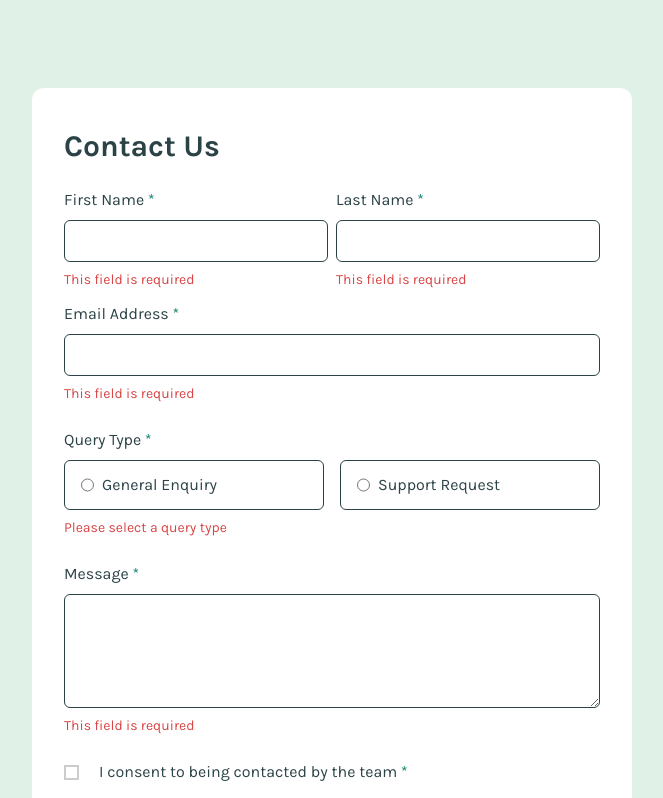
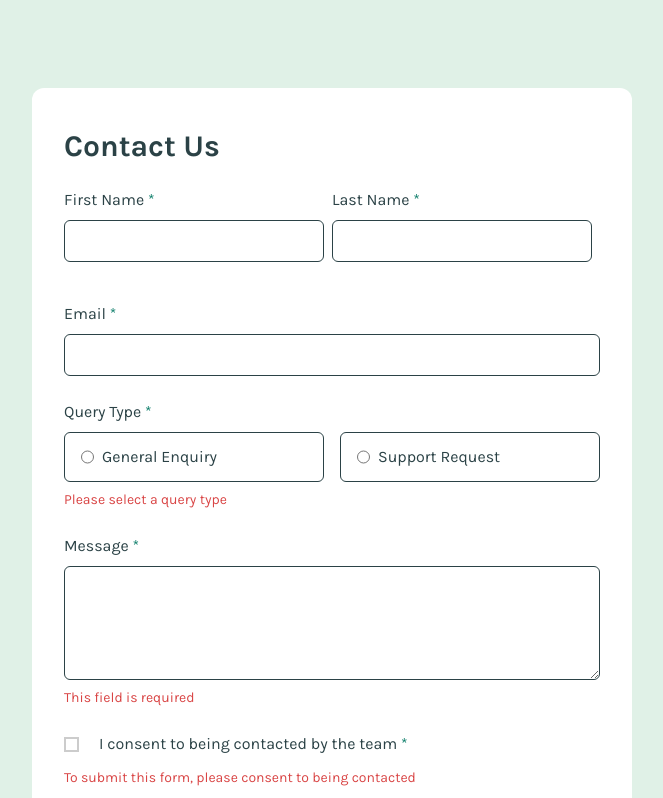
Before and after one commit to JuanMiranda1998/contact-form-frontend-mentor, a React (Vite) app: page / in a window 1280 px wide. Shown: the top 798 px of the page, without its empty margins (308-971 px from the left). Built offline with nearby package versions, Linux system fonts and the light colour scheme.

Commit message:
added input component

```diff
--- a/src/components/Form.jsx
+++ b/src/components/Form.jsx
@@ -1,6 +1,7 @@
 import './Form.css'
 import { useState } from "react"
 import ConfirmationMessage from "./ConfirmationMessage"
+import FormInput from './FormInput'
 
 const Form = () => {
     const [emailSubmitted, setEmailSubmitted] = useState(false)
@@ -12,6 +13,16 @@ const Form = () => {
         message: '',
         consent: false,
     })
+
+    let err = [
+        { input: 'firstName', errorType: '' },
+        { input: 'lastName', errorType: '' },
+        { input: 'email', errorType: '' },
+        { input: 'queryType', errorType: '' },
+        { input: 'message', errorType: '' },
+        { input: 'consent', errorType: '' },
+];
+
 
     const handleChange = (e) => {
         setFormData({...formData, [e.target.name]: e.target.value})
@@ -25,54 +36,40 @@ const Form = () => {
         e.preventDefault();
         setEmailSubmitted(false)
         let errors = getErrors(formData);
-        console.log(errors)
-        errors = Object.values(errors);
+        const errorArrValues = errors.map((field) =>
+            field.errorType);
+        console.log('errorArrValues: '+ errorArrValues)
         const errorValues = input => input === 'empty' || input === 'invalid' || input === 'notChecked';
-        if (!errors.some(errorValues)){
+        if (!errorArrValues.some(errorValues)){
+            console.log('valid form')
             setEmailSubmitted(true);
-            setFormData({
-                firstName: '',
-                lastName: '',
-                email: '',
-                queryType: '',
-                message: '',
-                consent: false,
-            })
         }
     }
 
+
     const getErrors = (data) => {
-        let err = [{
-            errorFirstName: null,
-            errorLastName: null,
-            errorEmail: null,
-            errorMessage: null,
-            errorQueryType: null,
-            errorTermsCheck: null
-        }];
         if(isEmpty(data.firstName)){
-            err = {...err, errorFirstName: 'empty'}
+            err.filter(entry => entry.input==='firstName')[0].errorType = 'empty';
         }
         if(isEmpty(data.lastName)){
-            err = {...err, errorLastName: 'empty'}
+            err.filter(entry => entry.input==='lastName')[0].errorType = 'empty';
         }
         if(isEmpty(data.email)){
-            err = {...err, errorEmail: 'empty'}
+            err.filter(entry => entry.input==='email')[0].errorType = 'empty';
         } else {
             if (!verifyEmail(data.email)){
-                err = {...err, errorEmail: 'invalid'}
+                err.filter(entry => entry.input==='email')[0].errorType = 'invalid';
             }
         }
         if(isEmpty(data.queryType)){
-            err = {...err, errorQueryType: 'empty'}
+            err.filter(entry => entry.input==='queryType')[0].errorType = 'empty';
         }
         if(isEmpty(data.message)){
-            err = {...err, errorMessage: 'empty'}
+            err.filter(entry => entry.input==='message')[0].errorType = 'empty';
         }
         if(!data.consent){
-            err = {...err, errorTermsCheck: 'notChecked'}
+            err.filter(entry => entry.input==='consent')[0].errorType = 'notChecked';
         }
-
         return err;
     }
 
@@ -85,28 +82,50 @@ const Form = () => {
         return email.match(emailRegex);
     }
 
+    const getIsErrorActive = (id) => {
+        if (isEmpty(formData[id])){
+            return true;
+        } else {
+            if (id==='email'){
+                return !verifyEmail(formData[id])
+            }
+        }
+        return false;
+    }
+
 
     return (
         <form className="w-full text-[#2b4246]" onSubmit={handleSubmit}>
             <h1 className='text-3xl font-bold mb-6'>Contact Us</h1>
             <div className='w-full flex flex-col lg:flex-row justify-center items-center mb-4'>
-                <div className="w-full flex flex-col justify-center items-start mb-4 lg:mb-0 lg:mr-2">
-                    <label className="mb-2" htmlFor="firstName">First Name <span className="text-[#0c7d69]">*</span></label>
-                    <input className='w-full py-2 pl-4 border border-[#2b4246] rounded-md cursor-pointer hover:border-[#0c7d69] focus:outline-none focus:border-2 focus:border-[#0c7d69]' type="text" id="firstName" name="firstName" onChange={handleChange} value={formData.firstName} />
-                    <div className="h-6">{isEmpty(formData.firstName) && <p className="my-2 text-sm text-[#d94545]">This field is required</p>}</div>
-                </div>
-                <div className="w-full flex flex-col justify-center items-start">
-                    <label className="mb-2" htmlFor="lastName">Last Name <span className="text-[#0c7d69]">*</span></label>
-                    <input className='w-full py-2 pl-4 border border-[#2b4246] rounded-md cursor-pointer hover:border-[#0c7d69] focus:outline-none focus:border-2 focus:border-[#0c7d69]' type="text" id="lastName" name="lastName" onChange={handleChange} value={formData.lastName} />
-                    <div className="h-6">{isEmpty(formData.lastName) && <p className="my-2 text-sm text-[#d94545]">This field is required</p>}</div>
-                </div>
+                <FormInput
+                    id="firstName"
+                    name="First Name"
+                    type="text"
+                    formData={formData.firstName}
+                    handleChange={handleChange}
+                    errors={[{type: "empty", message: "This field is required"}]}
+                    errorActive={getIsErrorActive('firstName')}
+                />
+                <FormInput
+                    id="lastName"
+                    name="Last Name"
+                    type="text"
+                    formData={formData.lastName}
+                    handleChange={handleChange}
+                    errors={[{type: "empty", message: "This field is required"}]}
+                    errorActive={getIsErrorActive('lastName')}
+                />
             </div>
-            <div className="w-full flex flex-col justify-center items-start mb-4">
-                <label className="mb-2" htmlFor="email">Email Address <span className="text-[#0c7d69]">*</span></label>
-                <input className='w-full py-2 pl-4 border border-[#2b4246] rounded-md cursor-pointer hover:border-[#0c7d69] focus:outline-none focus:border-2 focus:border-[#0c7d69]' type="text" id="email" name="email" onChange={handleChange} value={formData.email} />
-                {isEmpty(formData.email) && <p className="my-2 text-sm text-[#d94545]">This field is required</p>}
-                {!isEmpty(formData.email) && !verifyEmail(formData.email) && <p className="my-2 text-sm text-[#d94545]">Please enter a valid email address</p>}
-            </div>
+            <FormInput
+                    id="email"
+                    name="Email"
+                    type="email"
+                    formData={formData.email}
+                    handleChange={handleChange}
+                    errors={[{type: "empty", message: "This field is required"}, {type: "invalid", message: "Please enter a valid email address"}]}
+                    errorActive={getIsErrorActive('email')}
+                />
             <div className="w-full flex flex-col justify-center items-start mb-4">
                 <label className="mb-2" htmlFor="queryType">Query Type <span className="text-[#0c7d69]">*</span></label>
                 <div className='w-full flex flex-col lg:flex-row gap-4 mb-4 lg:mb-0'>
@@ -127,7 +146,6 @@ const Form = () => {
                 {isEmpty(formData.message) && <p className="my-2 text-sm text-[#d94545]">This field is required</p>}
             </div>
             <div className="my-4">
-
                 <label className="inputCheckContainer">
                     <input type="checkbox" name="consent" id="consent" onChange={handleCheckbox} value={formData.consent} />
                     <span className="checkmark"></span>
--- /dev/null
+++ b/src/components/FormInput.css
@@ -0,0 +1,8 @@
+.errorMessage{
+    display: none;
+}
+
+
+input.errorValidation ~ .errorMessage{
+    display: block;
+}
--- /dev/null
+++ b/src/components/FormInput.jsx
@@ -0,0 +1,27 @@
+import './FormInput.css'
+import { useEffect, useState } from "react"
+
+const FormInput = ({ id, name, formData, handleChange, type, errors, errorActive  }) => {
+    const [focused, setFocused] = useState(false)
+
+    const isInvalid = (errorActive!='' && focused==true);
+
+    const handleFocus = () => {
+        setFocused(true)
+    }
+
+    return (
+        <div className="w-full flex flex-col justify-center items-start mb-4 lg:mb-0 lg:mr-2">
+            <label className="mb-2" htmlFor="firstName">{name} <span className="text-[#0c7d69]">*</span></label>
+            <input className='w-full py-2 pl-4 border border-[#2b4246] rounded-md cursor-pointer hover:border-[#0c7d69] focus:outline-none focus:border-2 focus:border-[#0c7d69]' type={type} id={id} name={id} onChange={handleChange} value={formData} onBlur={handleFocus} focused={focused.toString()} />
+            <div className="h-6">
+                {errors.map((error, index) => (
+                <div key={index} className={`${isInvalid ? null : 'hidden'}`}>
+                    <p className="my-2 text-sm text-[#d94545]">{error.message}</p>
+                </div> ))}
+            </div>
+        </div>
+    )
+}
+
+export default FormInput
```
Also changed, not shown: .eslintrc.cjs.
